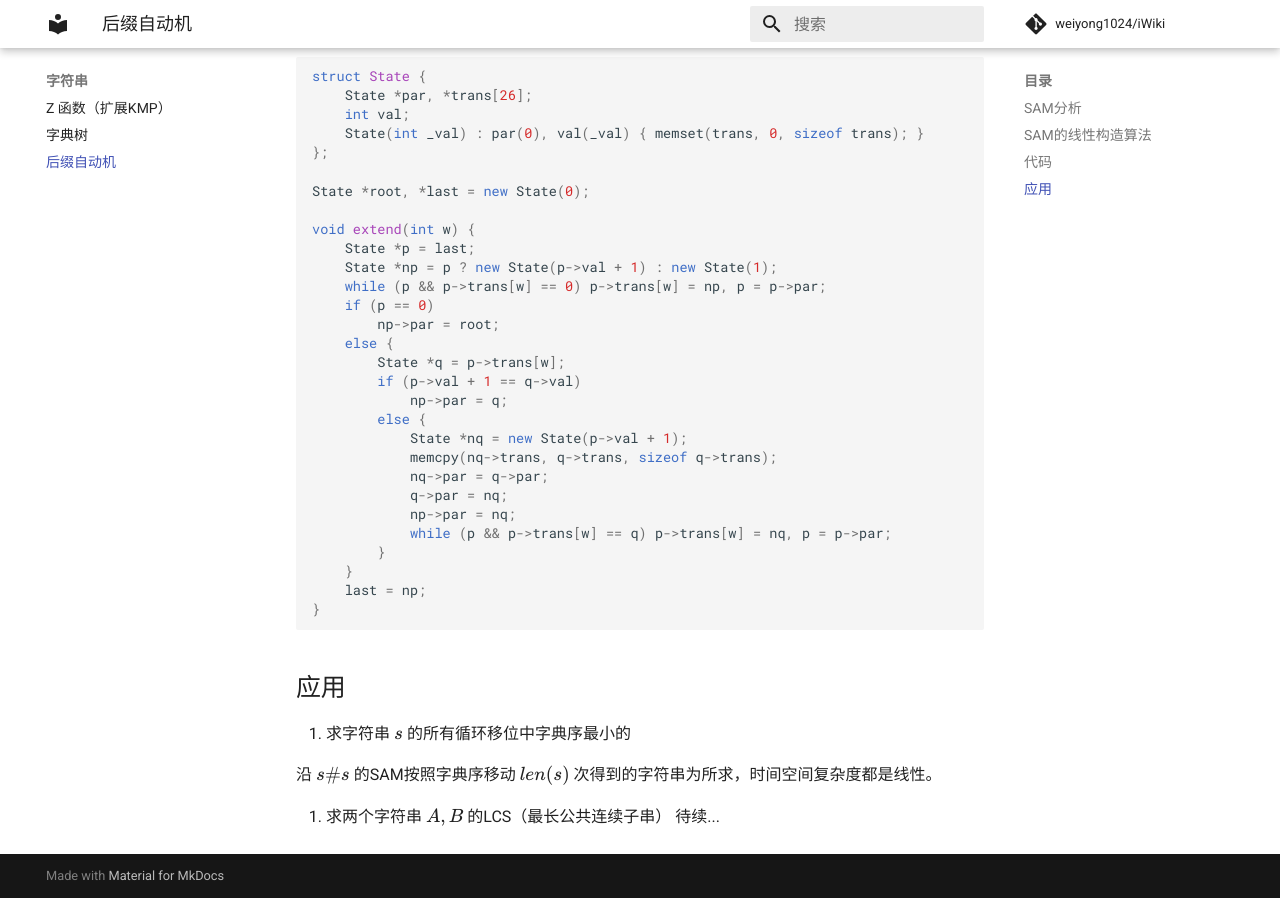
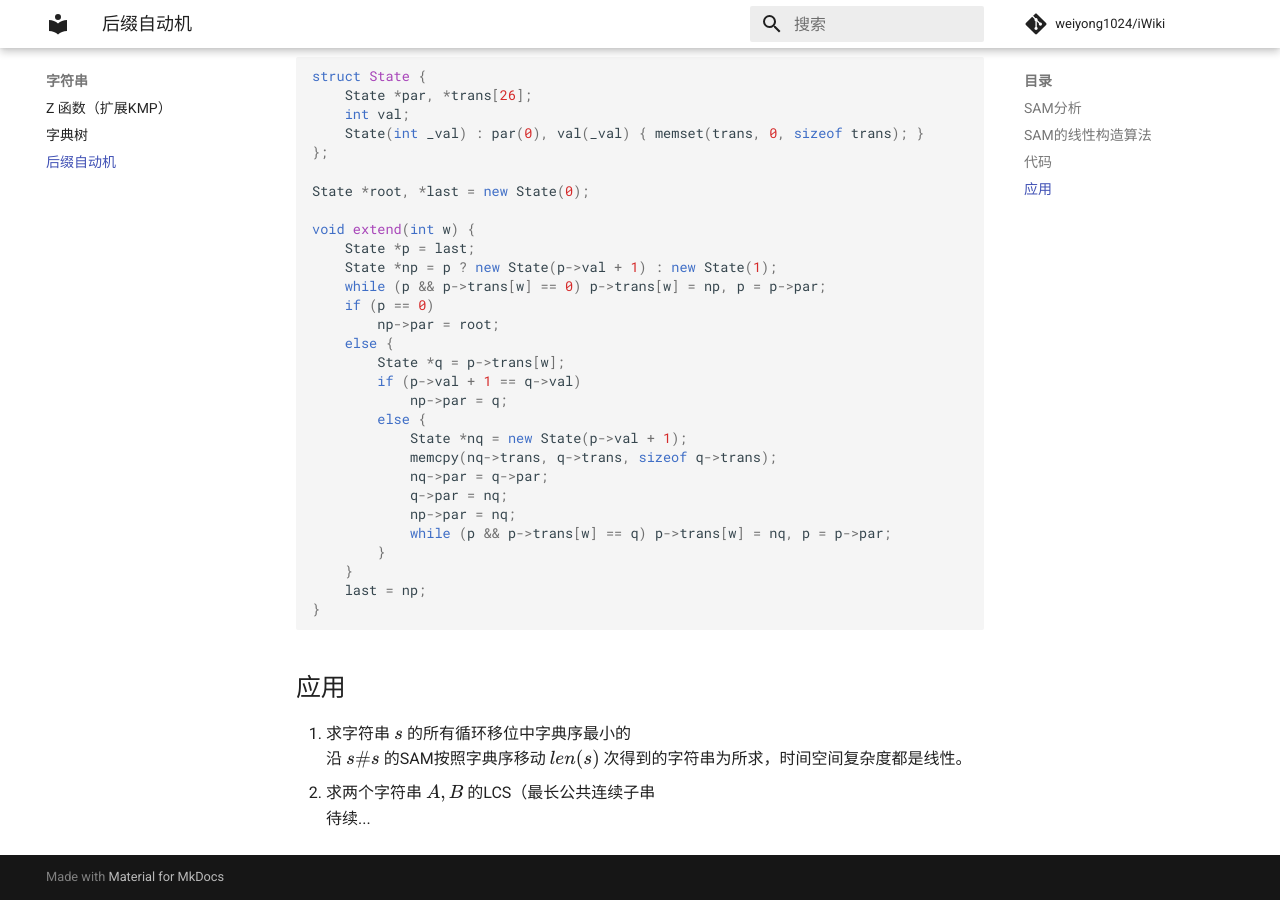
Before and after one commit to weiyong1024/iWiki, an MkDocs documentation site: the page built from docs/string/suffix_automation.md, in a window 1280 px wide and 900 px high, scrolled down 1235 px. Built offline with MkDocs 1.6.1 and Material for MkDocs 9.7.7, drawn with Linux system fonts in a browser that asks for light colours; formulas are drawn with MathJax 3; comment, search, counter and statistics services are not loaded.

```diff
--- a/docs/string/suffix_automation.md
+++ b/docs/string/suffix_automation.md
@@ -70,8 +70,6 @@
 
 ## 应用
 1. 求字符串 $s$ 的所有循环移位中字典序最小的
-
 沿 $s\#s$ 的SAM按照字典序移动 $len(s)$ 次得到的字符串为所求，时间空间复杂度都是线性。
-
-2. 求两个字符串 $A, B$ 的LCS（最长公共连续子串）
+2. 求两个字符串 $A, B$ 的LCS（最长公共连续子串
 待续...
```
